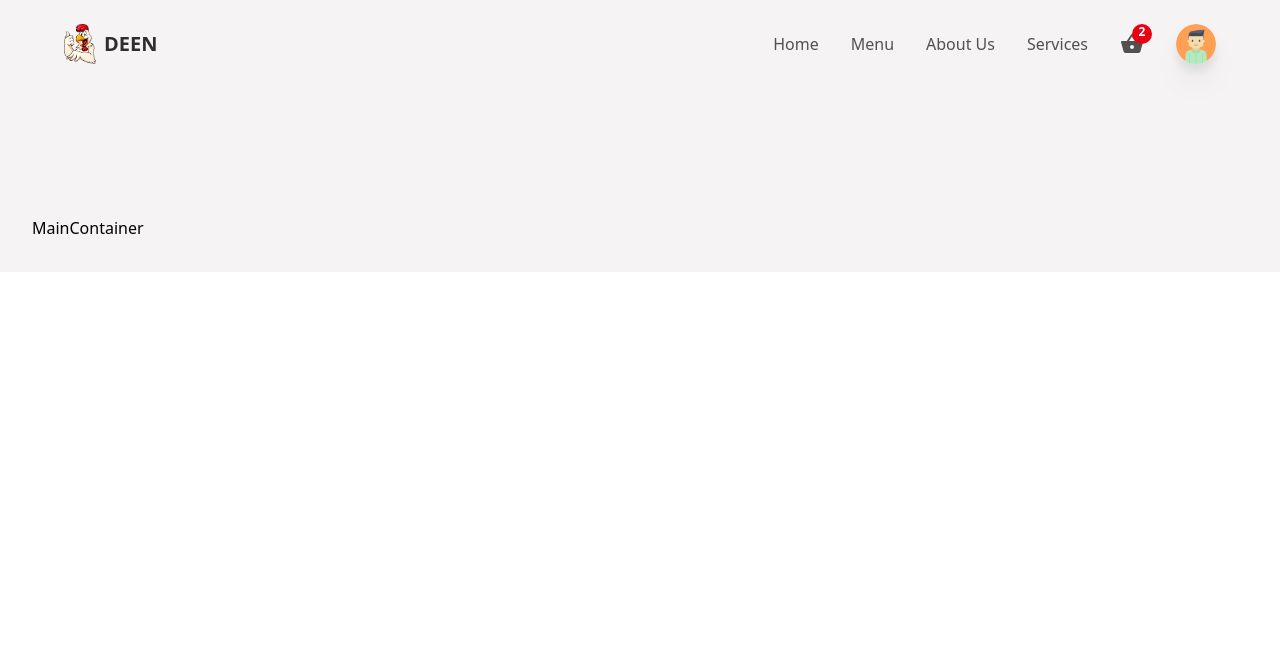
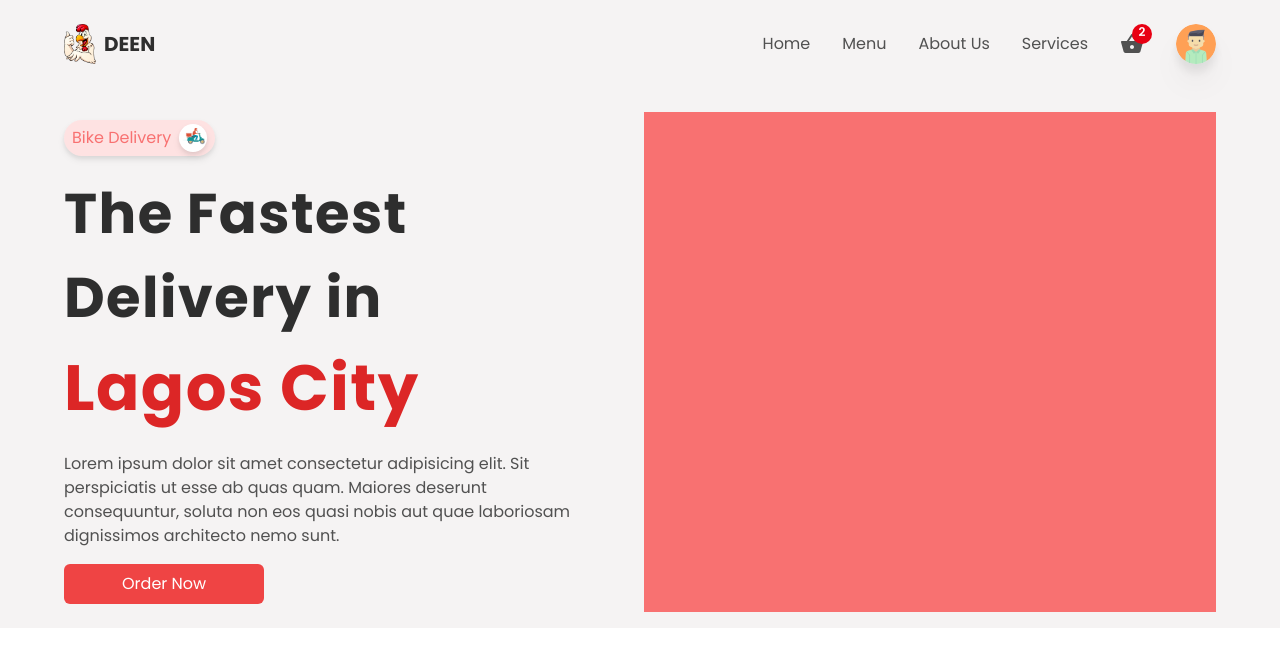
Before and after one commit to DEENOluwatobi/Food-app, a React (Create React App) app: page / in a window 1280 px wide. Shown: the top 650 px of the page. Built offline with nearby package versions, Linux system fonts and the light colour scheme.

Commit message:
Completed the left side of Home section

```diff
--- a/public/index.html
+++ b/public/index.html
@@ -3,6 +3,9 @@
   <head>
     <meta charset="utf-8" />
     <link rel="icon" href="%PUBLIC_URL%/favicon.ico" />
+    <link rel="preconnect" href="https://fonts.googleapis.com">
+    <link rel="preconnect" href="https://fonts.gstatic.com" crossorigin>
+    <link href="https://fonts.googleapis.com/css2?family=Poppins:wght@300;400;500;600;700;800&display=swap" rel="stylesheet">
     <meta name="viewport" content="width=device-width, initial-scale=1" />
     <meta name="theme-color" content="#000000" />
     <meta
--- a/src/App.js
+++ b/src/App.js
@@ -9,7 +9,7 @@ const App = () => {
       <div className="w-screen h-auto flex-col bg-primary">
         <Header />
 
-        <main className='mt-24 p-8 w-full'>
+        <main className='mt-2 px-4 md:px-16 py-4 w-full'>
           <Routes>
             <Route path='/*' element={<MainContainer/>} />
             <Route path='/createItem' element={<CreateContainer/>} />
--- /dev/null
+++ b/src/components/HomeContainer.jsx
@@ -0,0 +1,46 @@
+import React from 'react'
+import Delivery from '../Images/delivery.png'
+
+const HomeContainer = () => {
+  return (
+    <div className='grid grid-cols-1 md:grid-cols-2 gap-2'>
+
+      <div className='py-2 flex-1 flex flex-col items-start md:items-start justify-start gap-4'>
+        <div className='flex items-center gap-2 justify-center drop-shadow-md bg-red-100 rounded-full px-2 py-1'>
+          <p className='text-base text-red-400'>Bike Delivery</p>
+          <div className='w-7 h-7 bg-white rounded-full overflow-hidden drop-shadow-md'>
+            <img
+              src={Delivery}
+              className='w-full h-full object-contain border-full border-red-500'
+              alt="delivery"
+            />
+          </div>
+        </div>
+
+        <p className='text-[2.5rem] lg:text-[3.5rem] md:w-[90%] font-bold tracking-wide text-headingColor'>
+          The Fastest Delivery in <span className='text-[3rem] lg:text-[4rem] text-red-600'>Lagos City</span>
+        </p>
+        <p className='text-base md:w-[90%] text-textColor text-center md:text-left'>
+          Lorem ipsum dolor sit amet consectetur adipisicing elit. Sit perspiciatis ut esse ab quas quam.
+          Maiores deserunt consequuntur, soluta non eos quasi nobis aut quae laboriosam dignissimos architecto nemo sunt.
+        </p>
+        <button
+          type='button'
+          className='px-4 py-2 md:w-[35%] bg-red-500 w-full text-white rounded-md hover:shadow-lg
+          transition-all ease-in-out duration-100'
+          >
+            Order Now
+        </button>
+      </div>
+
+
+      <div className='py-2 bg-red-400 flex-1'>
+
+      </div>
+
+
+    </div>
+  )
+}
+
+export default HomeContainer
--- a/src/components/MainContainer.jsx
+++ b/src/components/MainContainer.jsx
@@ -1,8 +1,11 @@
 import React from 'react'
+import HomeContainer from './HomeContainer'
 
 const MainContainer = () => {
   return (
-    <div>MainContainer</div>
+    <div className='flex w-full h-auto flex-col items-center justify-center'>
+      <HomeContainer/>
+    </div>
   )
 }
 
--- a/src/components/index.js
+++ b/src/components/index.js
@@ -1,3 +1,4 @@
 export {default as Header} from './Header';
 export {default as MainContainer} from './MainContainer';
 export {default as CreateContainer} from './CreateContainer';
+export {default as HomeContainer} from './HomeContainer';
--- a/src/index.css
+++ b/src/index.css
@@ -6,8 +6,7 @@
     box-sizing: border-box;
 }
 body{
-    font-family: 'Poppins', sans-serif system-ui, -apple-system, BlinkMacSystemFont,
-     'Segoe UI', Roboto, Oxygen, Ubuntu, Cantarell, 'Open Sans', 'Helvetica Neue', sans-serif
+    font-family: 'Poppins', sans-serif;
 }
 html,
 body{
```
